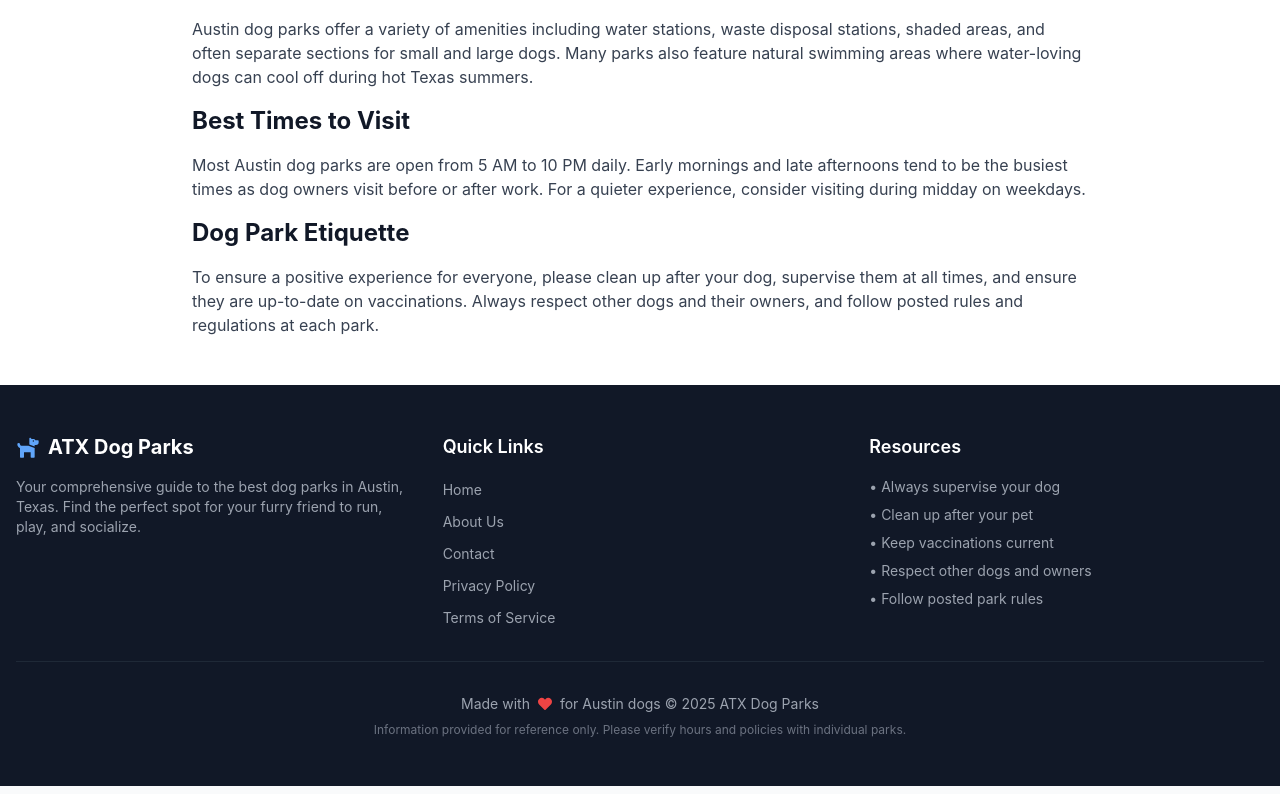
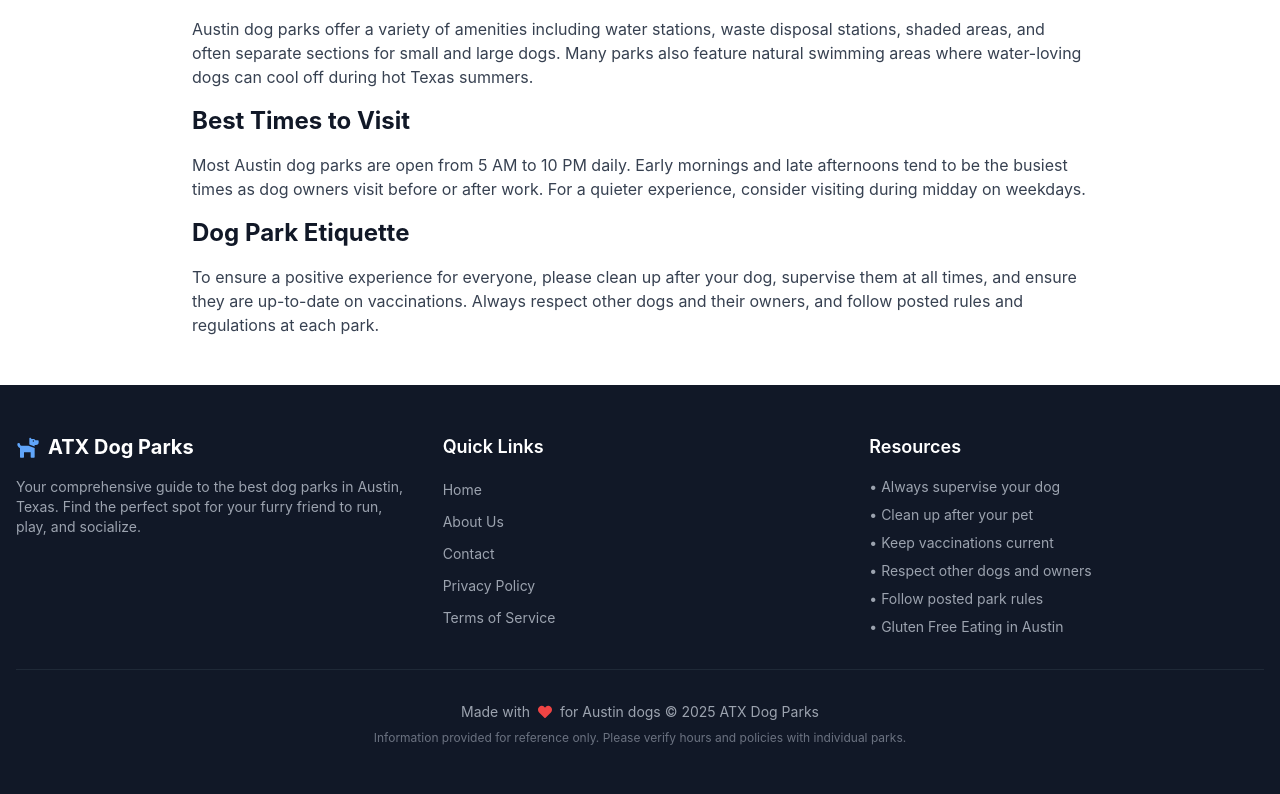
Before and after one commit to ArinDig/atxdogparks.com, a Next.js app: page / in a window 1280 px wide. Shown: the part 4421-5215 px from the top of the page. Built offline with nearby package versions, Linux system fonts and the light colour scheme.

Commit message:
Add Austin Gluten Free link to footer resources

```diff
--- a/components/Footer.tsx
+++ b/components/Footer.tsx
@@ -61,6 +61,17 @@ export default function Footer() {
               <li>• Keep vaccinations current</li>
               <li>• Respect other dogs and owners</li>
               <li>• Follow posted park rules</li>
+              <li>
+                •{' '}
+                <a
+                  href="https://austinglutenfree.com"
+                  target="_blank"
+                  rel="noopener noreferrer"
+                  className="hover:text-primary-400 transition-colors"
+                >
+                  Gluten Free Eating in Austin
+                </a>
+              </li>
             </ul>
           </div>
         </div>
```
